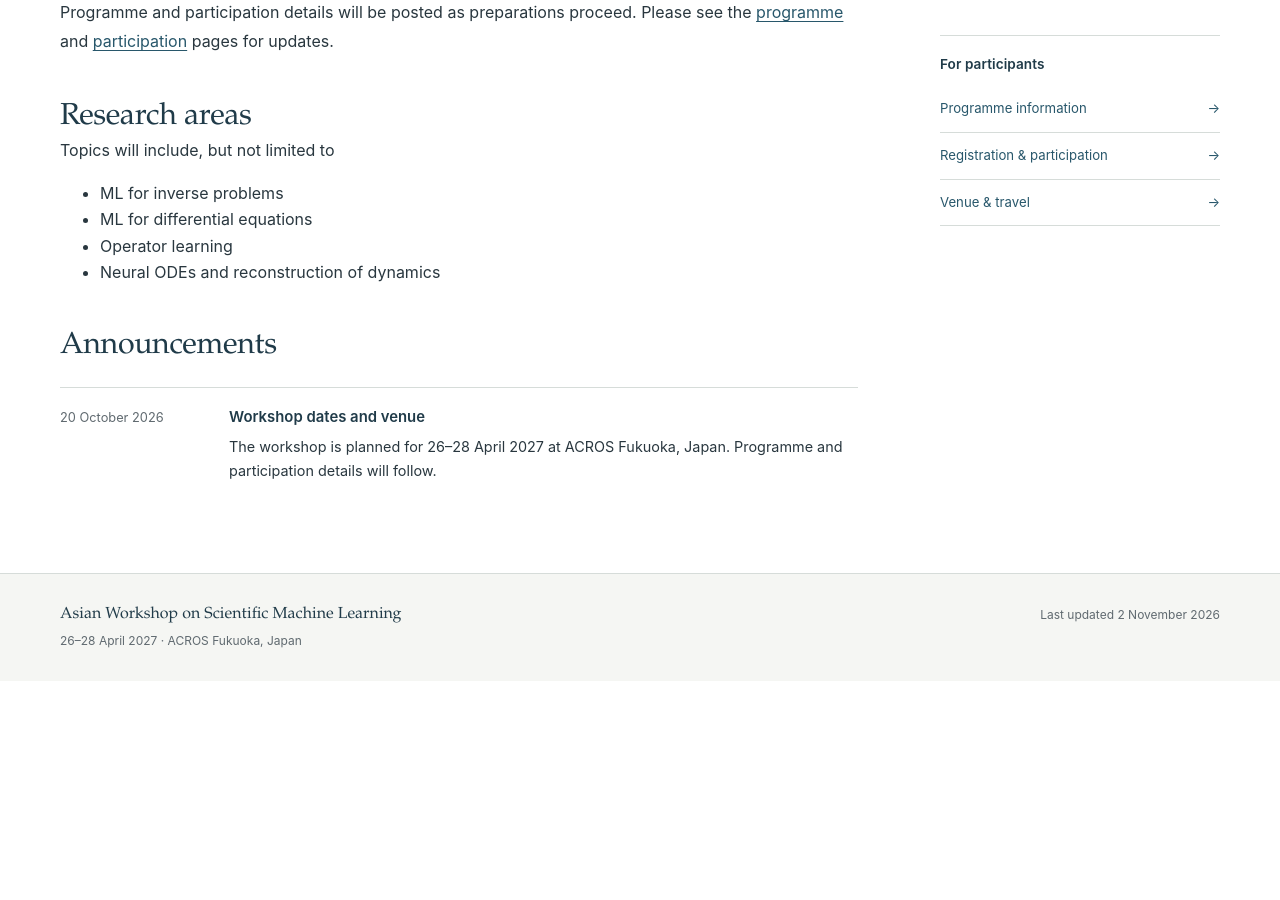
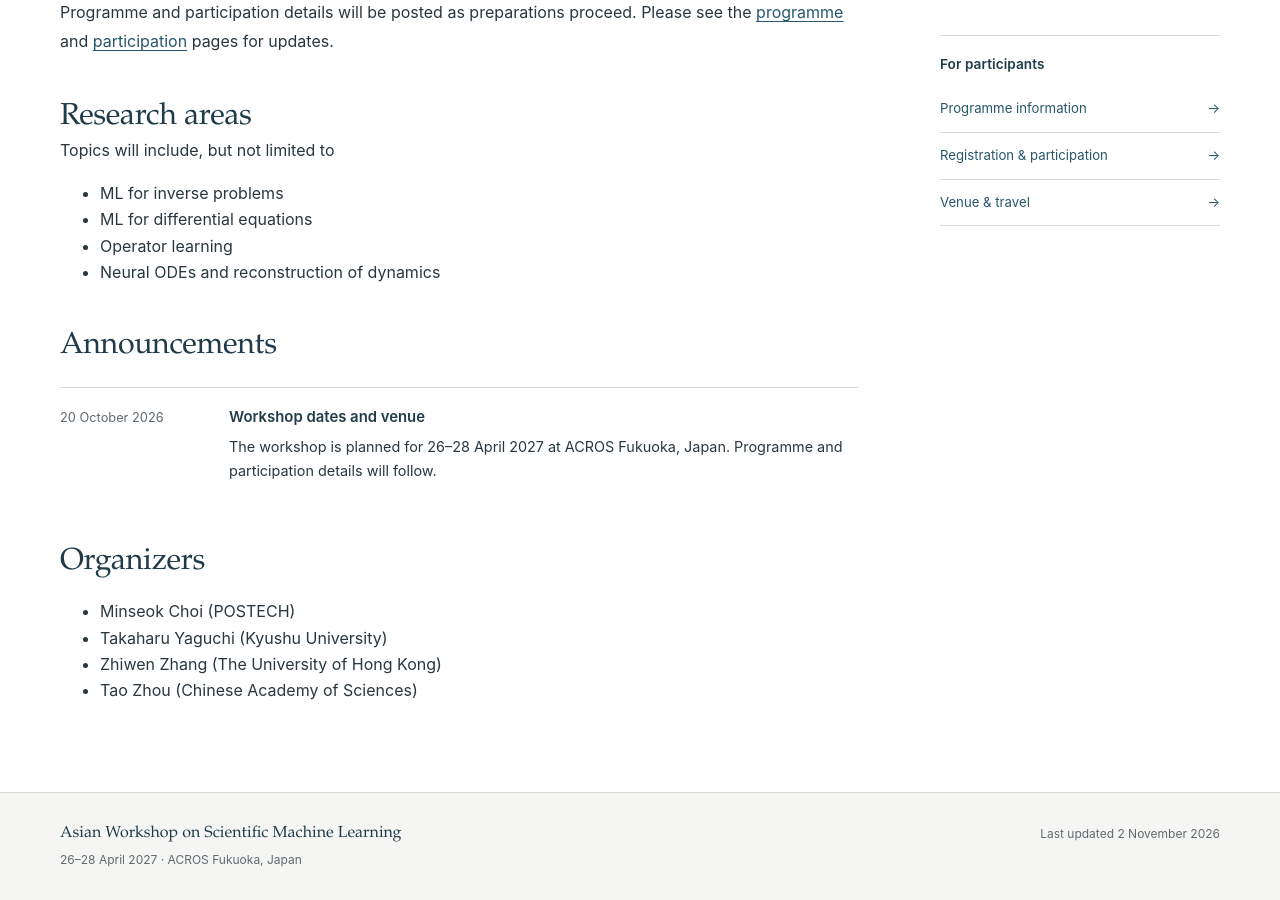
Before and after one commit to asciml2027/asciml2027.github.io, a Jekyll site: the page built from index.md, in a window 1280 px wide and 900 px high, scrolled down 876 px. Built offline with Jekyll 4.4.1, drawn with Linux system fonts in a browser that asks for light colours; before the commit the page ends 1557 px from its top, so only the background shows below that.

Commit message:
Update the website

```diff
--- a/_layouts/home.html
+++ b/_layouts/home.html
@@ -55,6 +55,17 @@ layout: default
         </ol>
       </section>
       {% endif %}
+
+      <section class="research-areas" aria-labelledby="research-heading">
+        <h2 id="research-heading">Organizers</h2>
+	<ul>
+	<li>Minseok Choi (POSTECH)</li>
+	<li>Takaharu Yaguchi (Kyushu University)</li>
+	<li>Zhiwen Zhang (The University of Hong Kong)</li>
+	<li>Tao Zhou (Chinese Academy of Sciences)</li>
+	</ul>
+      </section>
+
     </div>
     {% include sidebar.html home=true %}
   </div>
```
